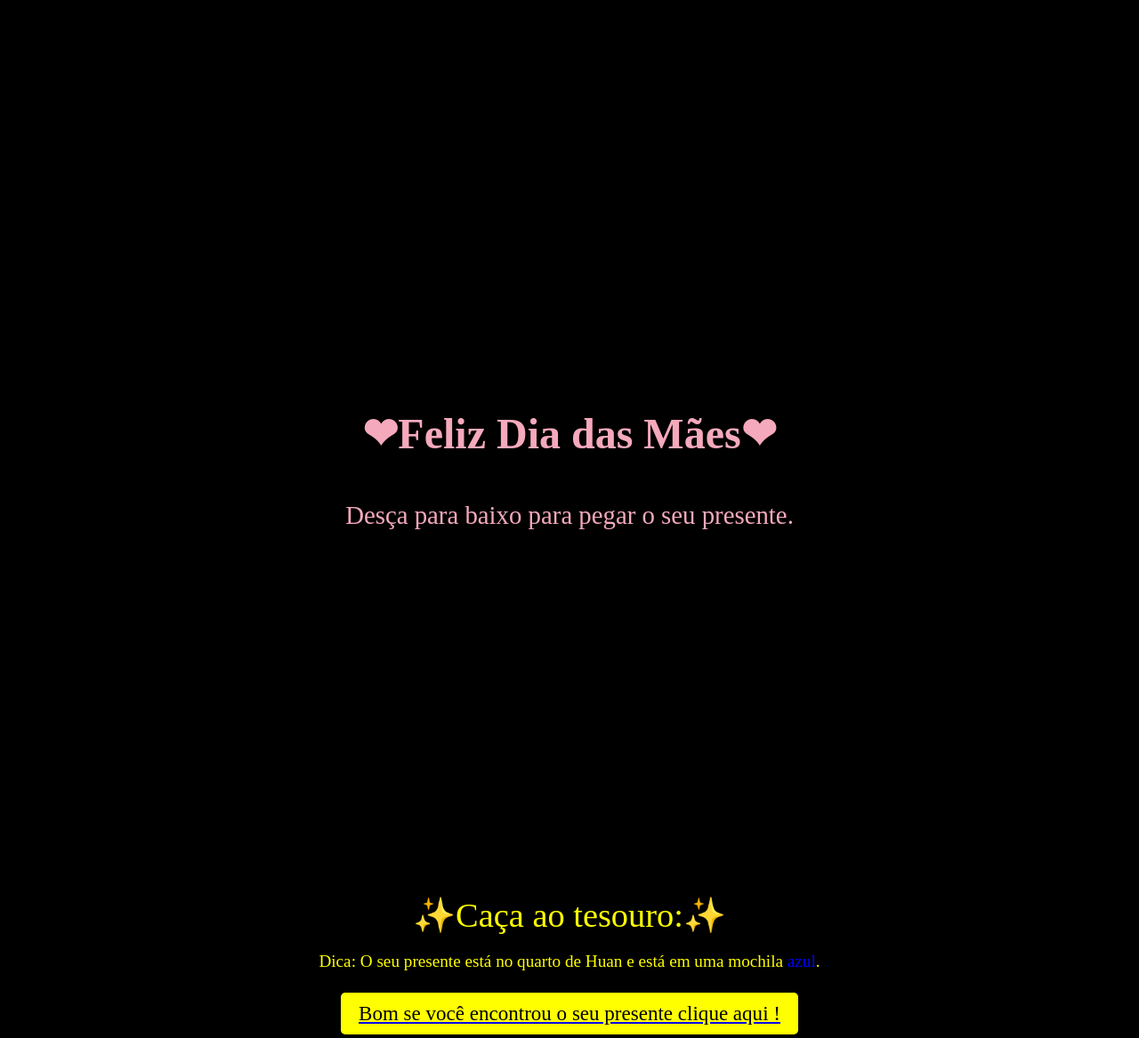
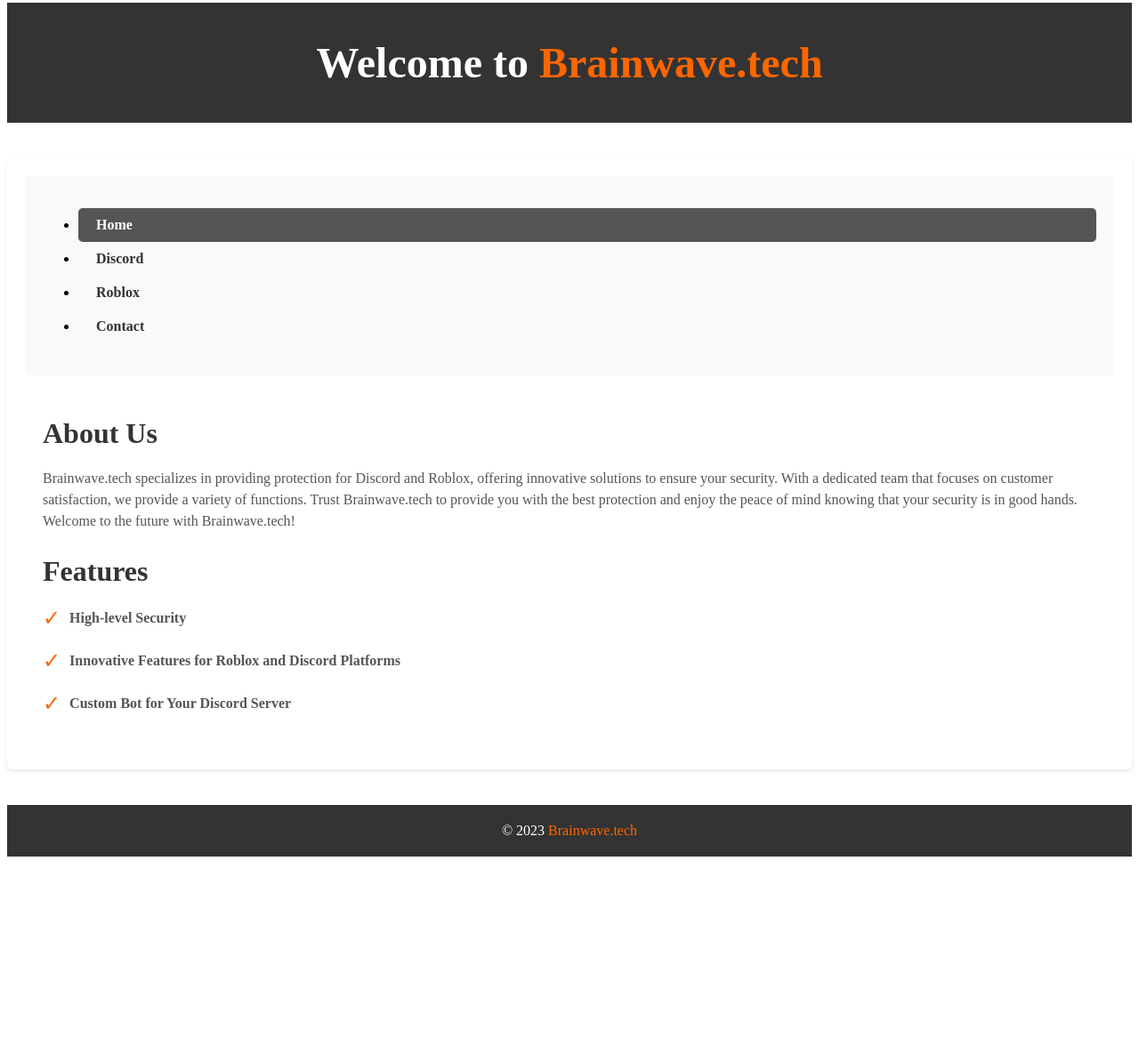
Before and after one commit to zeeywashere/zeeywashere.github.io, a plain HTML site: page index.html in a window 1280 px wide. Shown: the part 5-1172 px from the top of the page at 89% size. After the commit the page ends 976 px from the top, so only its background shows below. Drawn offline with Linux system fonts and the light colour scheme.

Commit message:
Add files via upload

```diff
--- a/index.html
+++ b/index.html
@@ -1,74 +1,202 @@
 <!DOCTYPE html>
 <html>
 <head>
-	<title>Feliz Dia das Mães!!😍</title>
+    <title>Brainwave.tech</title>
     <style>
+        /* Código CSS anterior permanece inalterado */
+
+        /* Adicionando animações */
+        @keyframes fade-in {
+            0% { opacity: 0; }
+            100% { opacity: 1; }
+        }
+
+        @keyframes slide-in-bottom {
+            0% { transform: translateY(100%); }
+            100% { transform: translateY(0); }
+        }
+
         body {
-			background-color: #000;
-			margin: 0;
-			padding: 0;
-			color: #F5A9BC;
-			font-size: 1.2em;
+            animation: fade-in 1s ease-in-out;
+        }
+
+        .container {
+            animation: slide-in-bottom 1s ease-in-out;
+            animation-delay: 0.5s;
+        }
+
+        .feature {
+            animation: slide-in-bottom 1s ease-in-out;
+            animation-delay: 0.5s;
+        }
+
+        .sidebar {
+            animation: slide-in-bottom 1s ease-in-out;
+            animation-delay: 1s;
+        }
+
+        footer {
+            animation: slide-in-bottom 1s ease-in-out;
+            animation-delay: 1.5s;
+        }
+
+        /* Estilo aprimorado */
+        header {
+            background-color: #333;
+            color: #fff;
+            padding: 40px;
             text-align: center;
         }
+
+        h1 {
+            margin: 0;
+            font-size: 48px;
+        }
+
         .container {
+            margin: 40px auto;
+            box-shadow: 0 2px 4px rgba(0, 0, 0, 0.1);
+            background-color: #fff;
+            padding: 20px;
+            border-radius: 5px;
+        }
+
+        .sidebar {
+            background-color: #f9f9f9;
+            padding: 20px;
+            border-radius: 5px;
+        }
+
+        .content {
+            padding: 20px;
+            border-radius: 5px;
+        }
+
+        footer {
+            background-color: #333;
+            color: #fff;
+            padding: 20px;
+            text-align: center;
+            clear: both;
+        }
+
+        .content h2 {
+            font-size: 32px;
+            margin-bottom: 20px;
+            color: #333;
+        }
+
+        .content p {
+            margin-bottom: 20px;
+            line-height: 1.5;
+            color: #555;
+        }
+
+        .feature {
             display: flex;
-			flex-direction: column;
-			justify-content: center;
             align-items: center;
-			height: 200vh;
+            margin-bottom: 20px;
+            color: #555;
+            opacity: 0;
+            transition: opacity 0.5s ease;
         }
-		.btn {
-			margin-top: 20px;
-			font-size: 1.2em;
-			padding: 10px 20px;
-			border: none;
-			border-radius: 5px;
-			cursor: pointer;
-			background-color: yellow;
-			color: #000;
+
+        .feature-icon {
+            font-size: 24px;
+            margin-right: 10px;
+            color: #ff6600;
         }
-		.btn:hover {
-			background-color: #F7819F;
+
+        .feature-text {
+            font-weight: bold;
         }
-		.treasure {
-			color: yellow;
-			font-size: 2em;
-			margin-top: 50vh;
-			opacity: 0;
-			transition: opacity 1s ease-in-out;
-		}
-		.show {
+
+        /* Adicionando animação de fade-in para os recursos */
+        .feature.animated {
             opacity: 1;
         }
-		h1 {
-			font-size: 2.5em;
-			margin-bottom: 20px;
+
+        /* Estilo para links */
+        nav ul li a {
+            display: block;
+            color: #333;
+            text-decoration: none;
+            font-weight: bold;
+            padding: 10px 20px;
+            border-radius: 5px;
+            transition: background-color 0.3s ease;
         }
-		p {
-			font-size: 1.5em;
-			margin-bottom: 10px;
+
+        nav ul li a:hover {
+            background-color: #555;
+            color: #fff;
+        }
+
+        .active {
+            background-color: #555;
+            color: #fff;
+        }
+
+        /* Estilo para botões */
+        .button {
+            display: inline-block;
+            padding: 10px 20px;
+            border-radius: 5px;
+            background-color: #ff6600;
+            color: #fff;
+            text-decoration: none;
+            transition: background-color 0.3s ease;
+        }
+
+        .button:hover {
+            background-color: #f25500;
         }
     </style>
-	<script>
-		window.addEventListener('scroll', function() {
-			var treasure = document.querySelector('.treasure');
-			var position = treasure.getBoundingClientRect().top;
-			var screenPosition = window.innerHeight / 2;
-			if (position < screenPosition) {
-				treasure.classList.add('show');
-			}
-		})
-	</script>
 </head>
 <body>
+    <header>
+        <h1>Welcome to <span style="color: #ff6600;">Brainwave.tech</span></h1>
+    </header>
     <div class="container">
-		<h1>❤Feliz Dia das Mães❤</h1>
-		<p>Desça para baixo para pegar o seu presente.</p>
-		<div class="treasure">✨Caça ao tesouro:✨<br><span style="font-size: 0.5em;">Dica: O seu presente está no quarto de Huan e está em uma mochila <span style="color: blue;">azul</span>.</span></div>
-		<a href="#love"><div class="btn">Bom se você encontrou o seu presente clique aqui !</div></a>
+        <div class="sidebar">
+            <nav>
+                <ul>
+                    <li><a href="index.html" class="active">Home</a></li>
+                    <li><a href="discord.html">Discord</a></li>
+                    <li><a href="roblox.html">Roblox</a></li>
+                    <li><a href="contact.html">Contact</a></li>
+                </ul>
+            </nav>
         </div>
-	<div id="love" style="font-size: 1.5em; margin-top: 50vh;">
-		Mãe, você é a pessoa mais importante da minha vida. Sei que pode parecer clichê, mas não há palavras suficientes para expressar o quanto eu te amo e te admiro. Desde o meu nascimento, você tem sido minha protetora, minha conselheira e minha melhor amiga. Você é a minha fonte de força e inspiração, e eu serei eternamente grato por tudo o que você fez por mim.
+        <div class="content">
+            <h2>About Us</h2>
+            <p>Brainwave.tech specializes in providing protection for Discord and Roblox, offering innovative solutions to ensure your security. With a dedicated team that focuses on customer satisfaction, we provide a variety of functions. Trust Brainwave.tech to provide you with the best protection and enjoy the peace of mind knowing that your security is in good hands. Welcome to the future with Brainwave.tech!</p>
 
-		No Dia das Mães, eu quero te agradecer por todas as noites em que ficou acordada cuidando de mim, por todos os sacrifícios que você fez para me dar uma vida melhor e por todo o amor incondicional que você me deu. Eu não seria a pessoa que sou hoje sem você, e tudo o que conquistei até agora é devido à sua
+            <h2>Features</h2>
+            <div class="feature">
+                <span class="feature-icon">&#10003;</span>
+                <span class="feature-text">High-level Security</span>
+            </div>
+            <div class="feature">
+                <span class="feature-icon">&#10003;</span>
+                <span class="feature-text">Innovative Features for Roblox and Discord Platforms</span>
+            </div>
+            <div class="feature">
+                <span class="feature-icon">&#10003;</span>
+                <span class="feature-text">Custom Bot for Your Discord Server</span>
+            </div>
+        </div>
+    </div>
+    <footer>
+        &copy; 2023 <span style="color: #ff6600;">Brainwave.tech</span>
+    </footer>
+
+    <script>
+        // Adiciona a classe 'animated' aos recursos para ativar a animação de fade-in
+        var features = document.querySelectorAll('.feature');
+        features.forEach(function(feature) {
+            feature.classList.add('animated');
+        });
+    </script>
+</body>
+</html>
```
Also changed, not shown: discord.html (added, +166 -0 lines), roblox.html (added). Lines whose indentation alone changed are shown as unchanged.
